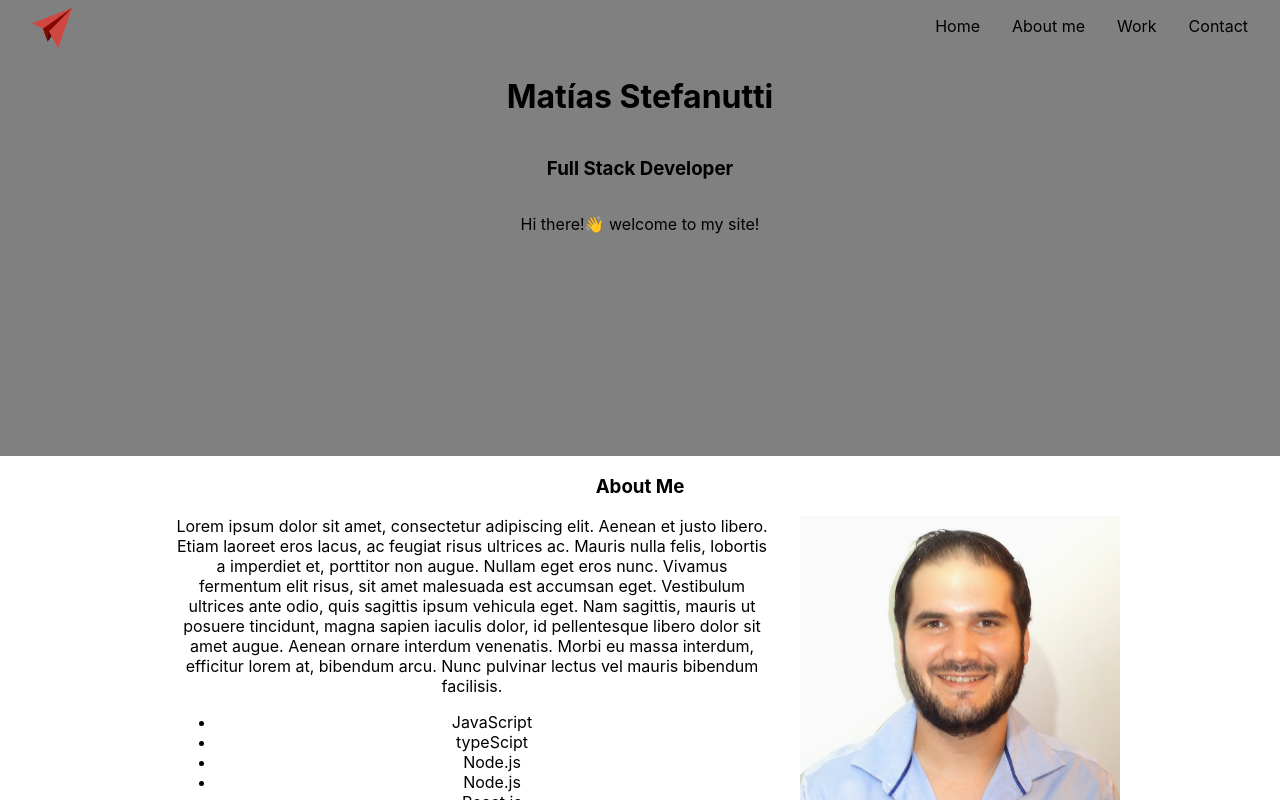
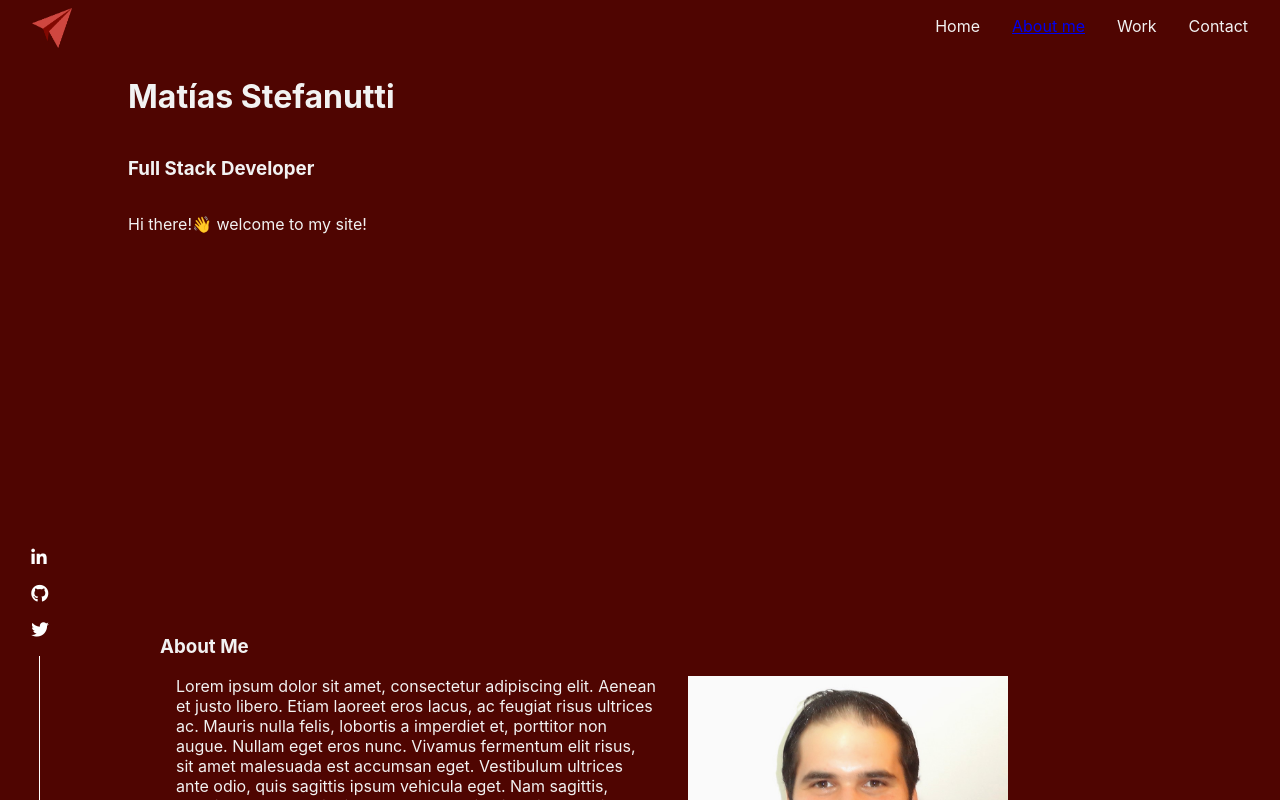
Before and after one commit to mstefa/mstefa, a React (Create React App) app: page / in a window 1280 px wide. Shown: the top 800 px of the page. Built offline with nearby package versions, Linux system fonts and the light colour scheme.

Commit message:
global styles added

```diff
--- a/src/App.js
+++ b/src/App.js
@@ -1,4 +1,5 @@
-import './App.css';
+// import './App.css';
+import { GlobalStyles } from "./GlobalStyles";
 import About from './components/About/About';
 import Home from './components/home/Home';
 import NavBar from './components/navBar/NavBar'
@@ -8,6 +9,7 @@ import SocialMedia from './components/SocialMedia/SocialMedia'
 function App() {
   return (
     <div className="App">
+      <GlobalStyles />
       <NavBar></NavBar>
       <SocialMedia></SocialMedia>
       <Home></Home>
--- /dev/null
+++ b/src/GlobalStyles.js
@@ -0,0 +1,36 @@
+import { createGlobalStyle } from "styled-components";
+
+export var mainRed = "#820801";
+export var darkRed= "#4F0501";
+export var lightRed = "#CF4740";
+export var lightTel = "#17CFC5";
+export var darkTel = "#08827B";
+export var lightGreen = "#41CF17";
+export var darkGreen = "#41CF17";
+export var lightGray ="#F2F2F2"
+export var mediumGray ="#D9D9D9"
+export var darkGray ="#262626"
+
+
+export const GlobalStyles = createGlobalStyle`
+
+html{
+  scroll-behavior: smooth;
+}
+
+body {
+  margin: 0;
+  font-family: -apple-system, BlinkMacSystemFont, 'Segoe UI', 'Roboto', 'Oxygen',
+    'Ubuntu', 'Cantarell', 'Fira Sans', 'Droid Sans', 'Helvetica Neue',
+    sans-serif;
+  -webkit-font-smoothing: antialiased;
+  -moz-osx-font-smoothing: grayscale;
+  background-color: ${darkRed}
+}
+
+code {
+  font-family: source-code-pro, Menlo, Monaco, Consolas, 'Courier New',
+    monospace;
+}
+
+`
--- a/src/components/About/About.js
+++ b/src/components/About/About.js
@@ -5,7 +5,7 @@ import { StyledAbout } from './StyledAbout'
 export default function About() {
   return (
     <StyledAbout>
-      <h3>About Me</h3>
+      <h3 id='about'>About Me</h3>
       <div >
         <div className='textContainer'>
           Lorem ipsum dolor sit amet, consectetur adipiscing elit. Aenean et justo libero. Etiam laoreet eros lacus, ac feugiat risus ultrices ac. Mauris nulla felis, lobortis a imperdiet et, porttitor non augue. Nullam eget eros nunc. Vivamus fermentum elit risus, sit amet malesuada est accumsan eget. Vestibulum ultrices ante odio, quis sagittis ipsum vehicula eget. Nam sagittis, mauris ut posuere tincidunt, magna sapien iaculis dolor, id pellentesque libero dolor sit amet augue. Aenean ornare interdum venenatis. Morbi eu massa interdum, efficitur lorem at, bibendum arcu. Nunc pulvinar lectus vel mauris bibendum facilisis.
--- a/src/components/About/StyledAbout.js
+++ b/src/components/About/StyledAbout.js
@@ -1,21 +1,38 @@
 import styled from 'styled-components'
+import { lightGray } from "../../GlobalStyles";
 
 export const StyledAbout = styled.div`
   margin: 0 auto;
   width: 60rem;
   min-height: 25rem;
+  text-align: left;
+  color: ${lightGray};
   /* display:flex; */
   /* background-color: red; */
 
   div{
     display:flex;
+    flex-wrap: wrap;
+
 
     .textContainer{
-      width: 50rem;
+      max-width: 30rem;
       margin: 0 2rem 0 1rem;
       display:flex;
       flex-direction:column;
+
+      ul {
+        columns: 3;
+        /* -webkit-columns: 2;
+        -moz-columns: 2; */
+        li {
+          list-style-type: '👉';
+          padding-inline-start: 0.4rem;
+        }
+      }
+
     }
+
     .imgContainer{
       width: 25rem;
 
--- a/src/components/home/StyledHome.js
+++ b/src/components/home/StyledHome.js
@@ -1,8 +1,12 @@
 import styled from 'styled-components'
+import { lightGray } from "../../GlobalStyles";
 
 export const StyledHome = styled.div`
-  min-height: 25rem;
+  /* max-width: 90vw; */
+  min-height: 70vh;
+  margin: 0 0 0 10vw;
   display:flex;
   flex-direction:column;
-  background-color: gray;
+  color: ${lightGray};
+  /* background-color: gray; */
 `
--- a/src/components/navBar/NavBar.js
+++ b/src/components/navBar/NavBar.js
@@ -10,7 +10,7 @@ export default function NavBar() {
 
       <ul>
         <li> Home </li>
-        <li> About me </li>
+        <li> <a href='#about'>About me</a> </li>
         <li> Work </li>
         <li> Contact </li>
       </ul>
--- a/src/components/navBar/StyledNavBar.js
+++ b/src/components/navBar/StyledNavBar.js
@@ -1,9 +1,12 @@
 import styled from 'styled-components';
+import { lightGray } from "../../GlobalStyles";
 
 export const StyledNav = styled.nav`
-  background-color: gray;
+  /* background-color: gray; */
   display: flex;
   justify-content: space-between;
+  scroll-behavior: smooth;
+  color: ${lightGray};
 
   img{
     margin: 0.5rem 0 0.5rem 2rem;
--- a/src/index.css
+++ b/src/index.css
@@ -1,3 +1,7 @@
+html{
+  scroll-behavior: smooth;
+}
+
 body {
   margin: 0;
   font-family: -apple-system, BlinkMacSystemFont, 'Segoe UI', 'Roboto', 'Oxygen',
--- a/src/index.js
+++ b/src/index.js
@@ -1,6 +1,6 @@
 import React from 'react';
 import ReactDOM from 'react-dom';
-import './index.css';
+// import './index.css';
 import App from './App';
 
 ReactDOM.render(
```
